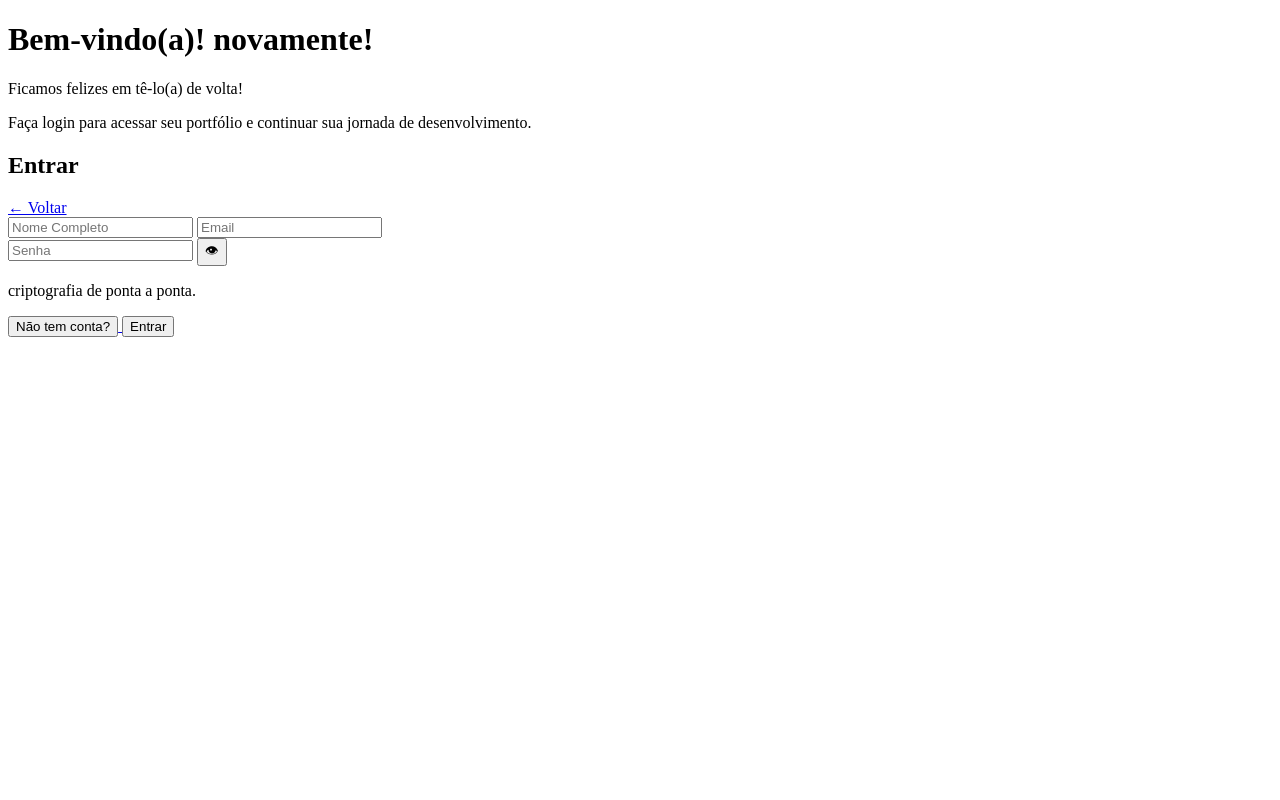
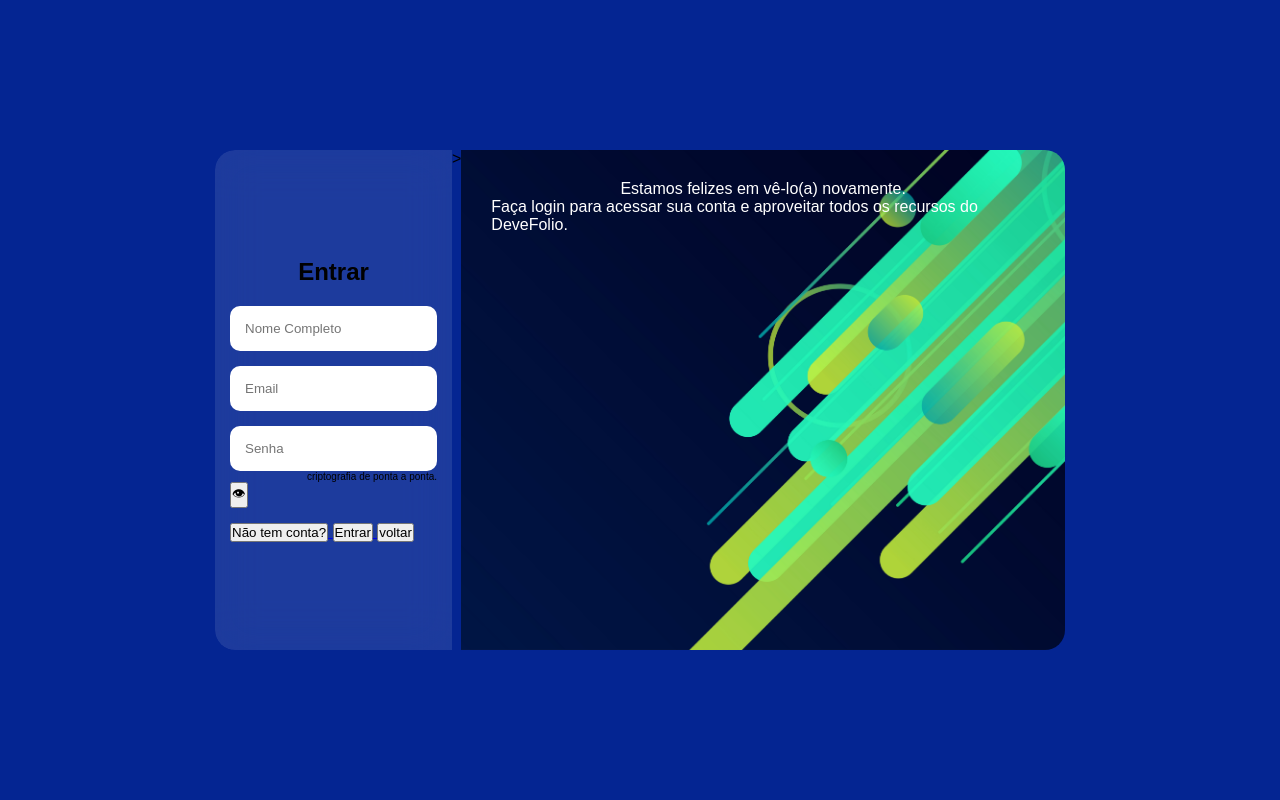
Before and after one commit to falcaozitos3-rgb/DeveFolio-portifolio-para-desenvolvedores-, a Flask app: page /entrar in a window 1280 px wide. Run offline with Flask 3, Linux system fonts and the light colour scheme.

Commit message:
fix: corrigir layout da pagina de entra

```diff
--- a/DesenvolvimentoSistema/static/entrar.css
+++ b/DesenvolvimentoSistema/static/entrar.css
@@ -0,0 +1,96 @@
+* {
+    margin: 0;
+    padding: 0;
+    box-sizing: border-box;
+}
+
+body {
+    font-family: Arial, sans-serif;
+    background-color: #042592;
+    display: flex;
+    justify-content: center;
+    align-items: center;
+    height: 100vh;
+}
+
+.container-principal {
+    display: flex;
+    flex-direction: row;
+    width: 850px;
+    height: 500px;
+    border-radius: 20px;
+    overflow: hidden;
+
+}
+
+.lado-esquerdo {
+    flex: 1;
+    display: flex;
+    flex-direction: column;
+    justify-content: center;
+    padding: 15px;
+    width:380px;
+    background-color: rgba(255, 255, 255, 0.1);
+    backdrop-filter: blur(20px);
+    color: #000000;
+}
+
+input {
+    background: #ffffff;
+    border: none;
+    padding: 15px;
+    color: white;
+    border-radius: 10px;
+    margin-bottom: 15px;
+}
+
+
+
+h2 {
+    text-align: center;
+    margin-bottom: 10%;
+}
+
+.campo-senha input {
+    margin-bottom: 0;
+}
+
+.campo-senha p {
+    font-size: 10px;
+    margin-top: 5;
+    text-align: right;
+}
+
+.container-botao {
+    margin-top: 15px;
+}
+
+.lado-direito {
+    flex: 2.7;
+    background-image: url("../static/235255453027.jpg");
+    background-size: cover;
+    background-position: center;
+    display: flex;
+    flex-direction: column;
+    justify-content: flex-start;
+    align-items: center;
+    padding: 30px;
+    padding-top: 30px;
+
+}
+
+.lado-direito p:first-child {
+    color: white;
+    justify-content: flex-start;
+    justify-content: flex-start;
+    top: 20px;
+    margin-bottom: 0;
+}
+
+.lado-direito p:nth-of-type(2) {
+    color: white;
+    justify-content: flex-start;
+    justify-content: flex-start;
+    top: 20px;
+    margin-bottom: 5;
+}
--- a/DesenvolvimentoSistema/templates/entrar.html
+++ b/DesenvolvimentoSistema/templates/entrar.html
@@ -8,25 +8,19 @@
 </head>
 <body>
     <main>
-        <div class="lado-direito">
-            <h1>Bem-vindo(a)! novamente!</h1>
-            <p>Ficamos felizes em tê-lo(a) de volta!</p>
-            <p>Faça login para acessar seu portfólio e continuar sua jornada de desenvolvimento.</p>
-        </div>
+        <div class="container-principal">
             <div class="lado-esquerdo">
+                <!-- formulario de login -->
                 <h2>Entrar</h2>
-            <a href="{{ url_for('index') }}" class="btn-voltar"> &larr; Voltar</a>
-            <form action="entrar" method="post">
+                <form action="{{ url_for('entrar') }}" method="post">
                     <input type="text" name="nome" placeholder="Nome Completo" required>
-                <input type="email" name="email" placeholder="Email" required>
-                <div class="campo_senha">
-                <input type="password" id="senha" name="senha" placeholder="Senha" required>
-                <!-- Ícone de olho para mostrar/ocultar senha -->
+                    <input type="text" name="email" placeholder="Email" required>
+                <div class="campo-senha">
+                    <input type="password" name="senha" placeholder="Senha" required>
+                    <p>criptografia de ponta a ponta.</p>
                     <button type="button" onclick="togglePasswordVisibility()">&#128065;</button>
-                </div>
+
                 </form>
-            <p>criptografia de ponta a ponta.</p>
-        </div>
                 <div class="container-botao">
                     <!-- link para cadastro -->
                         <a href="{{ url_for('cadastro') }}">
@@ -36,6 +30,18 @@
                     <a href="{{ url_for('pagina_principal') }}">
                     <button>Entrar</button>
                     </a>
+                    <a href="{{url_for('index') }}">
+                    <button>voltar</button>
+                    </a>
+                </div>
+                </div>
+            </div>>
+                <!-- cores -->
+            <div class="lado-direito">
+                <p>Estamos felizes em vê-lo(a) novamente.</p>
+                <p>Faça login para acessar sua conta e aproveitar todos os recursos do DeveFolio.</p>
+            </div>
+        </div>
         </div>
     </main>
 
```
Also changed, not shown: DesenvolvimentoSistema/static/235255453027.jpg (added). Lines whose indentation alone changed are shown as unchanged.
